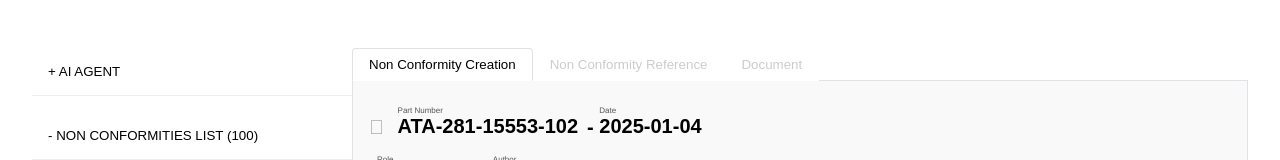
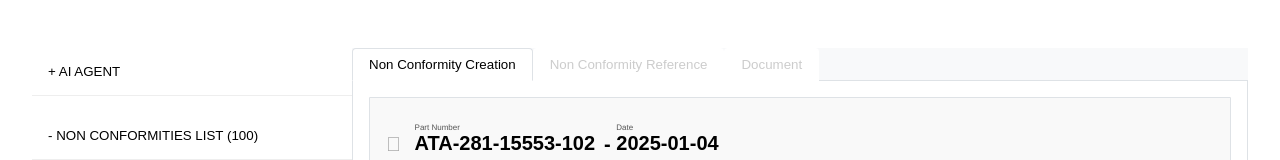
Before and after one commit to rhanka/nc-svelte-gen-ai, a SvelteKit app: page / in a window 1280 px wide. Shown: the top 160 px of the page. Built offline with nearby package versions, Linux system fonts and the light colour scheme; no server answers.

Commit message:
fix tabs to top

```diff
--- a/src/routes/Tabs.svelte
+++ b/src/routes/Tabs.svelte
@@ -3,11 +3,20 @@
   export let activeTabValue = 1;
 
   const handleClick = tabValue => () => (activeTabValue = tabValue);
+
+  $: items.forEach(item => {
+    if (item.active) {
+      item.loaded = true;
+    }
+  });
 </script>
 
-<ul>
+<div class="tab-container">
+  <ul class="tabs">
     {#each items as item}
-    <li class={activeTabValue === item.value ? 'active' : ''}>
+        <li
+          class={activeTabValue === item.value ? 'active' : ''}
+        >
           <button
             class={!item.active ? 'inactive' : ''}
             on:click={item.active !== false ? handleClick(item.value) : null}
@@ -19,29 +28,36 @@
         </li>
     {/each}
   </ul>
+  <div class="content">
     {#each items as item}
-	{#if activeTabValue == item.value}
-	<div class="box">
+      {#if item.loaded}
+        <div class="box" style="display: {activeTabValue == item.value ? "block" : "none"}">
           <svelte:component this={item.component} {...item.arguments}/>
         </div>
       {/if}
     {/each}
-<style>
-	.box {
-		margin-bottom: 10px;
-		padding: 0px;
-		border: 1px solid #dee2e6;
-    border-radius: 0 0 .5rem .5rem;
-    border-top: 0;
+  </div>
+</div>
+<style> /* Conteneur principal */
+  .tab-container {
+    display: flex;
+    flex-direction: column;
+    height: 100vh; /* Prend toute la hauteur de l'écran */
+    overflow: hidden;
   }
-  ul {
+
+  /* Onglets */
+  .tabs {
     display: flex;
     flex-wrap: wrap;
     padding-left: 0;
     margin-bottom: 0;
     list-style: none;
     border-bottom: 1px solid #dee2e6;
+    background-color: #f8f9fa;
+    z-index: 10; /* Pour rester au-dessus */
   }
+
   li {
     margin-bottom: -1px;
   }
@@ -55,7 +71,6 @@
     padding: 0.5rem 1rem;
     cursor: pointer;
     color: #555;
-
   }
 
   button:disabled {
@@ -71,4 +86,21 @@
     background-color: #fff;
     border-color: #dee2e6 #dee2e6 #fff;
   }
+
+  /* Contenu avec défilement */
+  .content {
+    flex: 1; /* Prend tout l'espace restant */
+    overflow-y: auto; /* Ajoute le défilement vertical si nécessaire */
+    padding: 1rem;
+    background-color: #fff;
+    border: 1px solid #dee2e6;
+    border-top: none;
+  }
+
+  .box {
+    margin-bottom: 10px;
+    padding: 0px;
+    border: 1px solid #dee2e6;
+    border-radius: 0 0 .5rem .5rem;
+  }
 </style>
```
Lines whose indentation alone changed are shown as unchanged.
